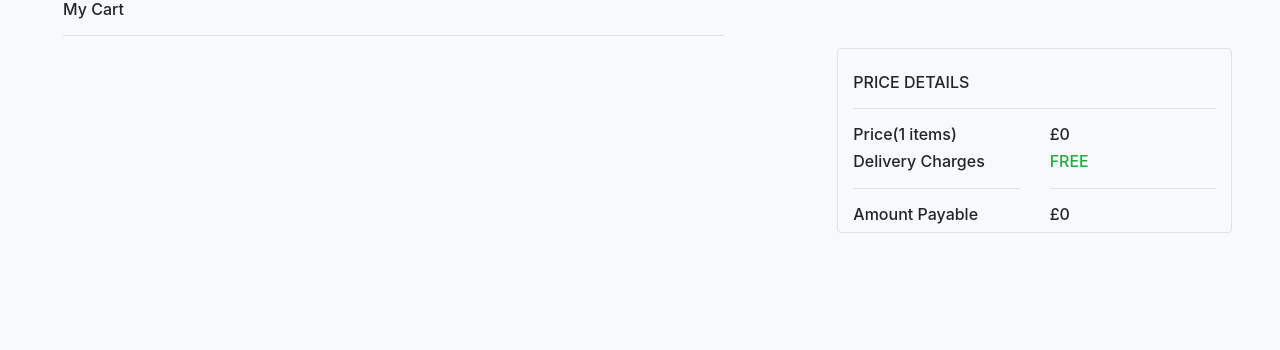
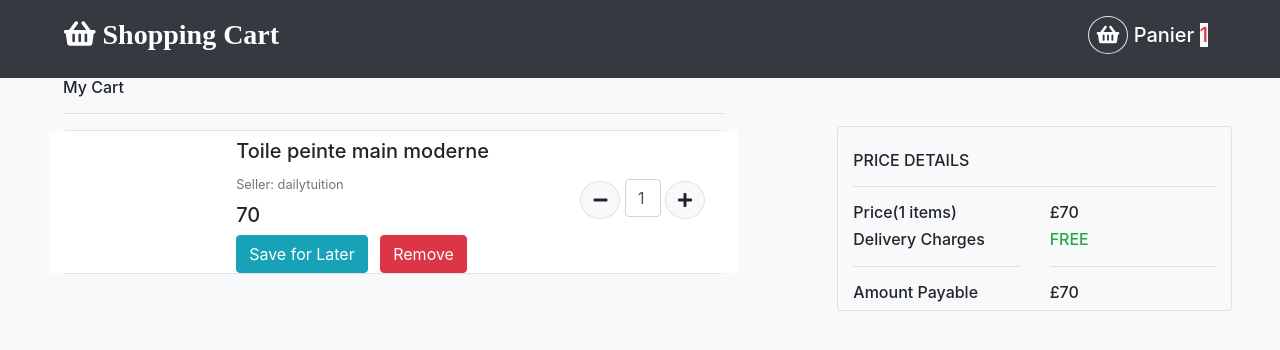
Before and after one commit to kassim0/ECE_Commerce, a PHP site: page /cart-component/cart.php in a window 1280 px wide. Shown: the top 350 px of the page. Run offline with PHP 8.4, Linux system fonts and the light colour scheme; data comes from the database, SQL or seed files in the repository; tables that the repository leaves empty or names only in its code hold one stand-in row (values such as "Sample post"); data that the repository does not hold is empty; some libraries are stand-ins or nearby versions.

Commit message:
adding cart functionality

```diff
--- a/cart-component/cart.php
+++ b/cart-component/cart.php
@@ -8,13 +8,7 @@ $itemCount = count($cartArticles);
 
 if (isset($_POST['remove'])) {
 	if ($_GET['action'] == 'remove') {
-		foreach ($_SESSION['cart'] as $key => $value) {
-			if ($value['product_id'] == $_GET['id']) {
-				unset($_SESSION['cart'][$key]);
-				echo "<script>alert('Product has been Removed...!')</script>";
-				echo "<script>window.location ='cart.php'</script>";
-			}
-		}
+		removeProductFromCart($_GET['id'], 1);
 	}
 }
 
@@ -51,6 +45,9 @@ if (isset($_POST['remove'])) {
 
 <body class="bg-light">
 
+	<?php
+	require_once('header.php');
+	?>
 	<div class="container-fluid">
 		<div class="row px-5">
 			<div class="col-md-7">
@@ -63,8 +60,8 @@ if (isset($_POST['remove'])) {
 					$total = 0;
 
 					if (count($cartArticles) > 0) {
-						foreach ($Articles as $article) {
-							component($article->nom, $article->prix, $article->image, $article->id);
+						foreach ($cartArticles as $article) {
+							cartElement($article->nom, $article->prix, $article->image, $article->id);
 							$total = $total + $article->prix;
 						}
 					} else {
--- a/cart-component/component.php
+++ b/cart-component/component.php
@@ -40,7 +40,7 @@ function component($productname, $productprice, $productimg, $productid)
 }
 
 
-function cartElement($productimg, $productname, $productprice, $productid)
+function cartElement( $productname, $productprice, $productImage, $productid)
 {
 	$element = "
 
@@ -48,7 +48,6 @@ function cartElement($productimg, $productname, $productprice, $productid)
 				<div class=\"border rounded\">
 					<div class=\"row bg-white\">
 						<div class=\"col-md-3 pl-0\">
-							<img src=$productimg alt=\"img1\" class=\"img-fluid\">
 						</div>
 						<div class=\"col-md-6\">
 							<h5 class=\"pt-2\">$productname</h5>
@@ -56,6 +55,7 @@ function cartElement($productimg, $productname, $productprice, $productid)
 							<h5 class=\"pt-2\">$productprice</h5>
 							<button type=\"submit\" class=\"btn btn-info\">Save for Later</button>
 							<button type=\"submit\" class=\"btn btn-danger mx-2\" name=\"remove\">Remove</button>
+							<input type='hidden' name='product_id' value='$productid'>
 						</div>
 						<div class=\"col-md-3 py-5\">
 							<div>
--- /dev/null
+++ b/cart-component/header.php
@@ -0,0 +1,34 @@
+<?php
+$cartArticles = selectCartProductForUser(1);
+$itemCount = count($cartArticles);
+?>
+
+<header id="header">
+	<nav class="navbar navbar-expand-lg navbar-dark bg-dark">
+		<a href="../Acceuil.php" class="navbar-brand">
+			<h3 class="px-5">
+				<i class="fas fa-shopping-basket"> Shopping Cart</i>
+			</h3>
+		</a>
+		<button class="navbar-toggler" type="button" data-toggle="collapse" data-target="#navbarNavAltMarkup" aria-controls="navbarNavAltMarkup" aria-expanded="false" aria-label="Toggle navigation">
+			<span class="navbar-toggler-icon"></span>
+		</button>
+
+		<div class="collapse navbar-collapse" id="navbarNavAltMarkup">
+			<div class="mr-auto"></div>
+			<div class="navbar-nav">
+				<a href="cart.php" class="nav-item nav-link active">
+					<h5 class="px-5 cart">
+						<i class="fas fa-shopping-basket border rounded-circle p-2 "></i> Panier
+						<?php
+
+						echo "<span id=\"cart_count\" class=\"text-danger bg-light\">$itemCount</span>";
+
+						?>
+					</h5>
+				</a>
+			</div>
+		</div>
+
+	</nav>
+</header>
--- a/compte1.php
+++ b/compte1.php
@@ -44,7 +44,7 @@ session_start();
                 <li class="nav-item"><a class="nav-link" href="Acceuil.php">Accueil</a></li>
                 <li class="nav-item"><a class="nav-link" href="parcourir.php">Tout Parcourir</a></li>
                 <li class="nav-item"><a class="nav-link" href="Notif.php">Notifications</a></li>
-                <li class="nav-item"><a class="nav-link" href="Panier.php">Panier</a></li>
+                <li class="nav-item"><a class="nav-link" href="cart-component/cart.php">Panier</a></li>
                 <li class="nav-item"><a class="nav-link" href="index2.php">Votre Compte</a></li>
             </ul>
         </div>
--- a/configuration/commandes.php
+++ b/configuration/commandes.php
@@ -31,6 +31,17 @@ function selectCartProductForUser($authenticatedPersonId)
 	}
 }
 
+function removeProductFromCart($productId, $userId)
+{
+	if (require("connexion.php")) {
+		$var = $access->prepare("DELETE FROM panier WHERE id_article = $productId AND id_acheteur = $userId");
+		$var->execute();
+		$data = $var->fetchAll(PDO::FETCH_OBJ);
+		$var->closeCursor();
+		return $data;
+	}
+}
+
 function afficher()
 {
 	if (require("connexion.php")) {
--- a/connexion1.php
+++ b/connexion1.php
@@ -42,7 +42,7 @@ session_start();
                 <li class="nav-item"><a class="nav-link" href="Acceuil.php">Accueil</a></li>
                 <li class="nav-item"><a class="nav-link" href="parcourir.php">Tout Parcourir</a></li>
                 <li class="nav-item"><a class="nav-link" href="Notif.php">Notifications</a></li>
-                <li class="nav-item"><a class="nav-link" href="Panier.php">Panier</a></li>
+                <li class="nav-item"><a class="nav-link" href="cart-component/cart.php">Panier</a></li>
                 <li class="nav-item"><a class="nav-link" href="index2.php">Votre Compte</a></li>
             </ul>
         </div>
--- a/index.php
+++ b/index.php
@@ -38,7 +38,7 @@ session_start();
 				<li class="nav-item"><a class="nav-link" href="Acceuil.php">Accueil</a></li>
 				<li class="nav-item"><a class="nav-link" href="parcourir.php">Tout Parcourir</a></li>
 				<li class="nav-item"><a class="nav-link" href="Notif.php">Notifications</a></li>
-				<li class="nav-item"><a class="nav-link" href="Panier.php">Panier</a></li>
+				<li class="nav-item"><a class="nav-link" href="cart-component/cart.php">Panier</a></li>
 				<li class="nav-item"><a class="nav-link" href="index2.php">Votre Compte</a></li>
 			</ul>
 		</div>
--- a/index2.php
+++ b/index2.php
@@ -42,7 +42,7 @@ session_start();
                 <li class="nav-item"><a class="nav-link" href="Acceuil.php">Accueil</a></li>
                 <li class="nav-item"><a class="nav-link" href="parcourir.php">Tout Parcourir</a></li>
                 <li class="nav-item"><a class="nav-link" href="Notif.php">Notifications</a></li>
-                <li class="nav-item"><a class="nav-link" href="Panier.php">Panier</a></li>
+                <li class="nav-item"><a class="nav-link" href="cart-component/cart.php">Panier</a></li>
                 <li class="nav-item"><a class="nav-link" href="index2.php">Votre Compte</a></li>
             </ul>
         </div>
--- a/informations.php
+++ b/informations.php
@@ -41,7 +41,7 @@ session_start();
                 <li class="nav-item"><a class="nav-link" href="Acceuil.php">Accueil</a></li>
                 <li class="nav-item"><a class="nav-link" href="parcourir.php">Tout Parcourir</a></li>
                 <li class="nav-item"><a class="nav-link" href="Notifications.php">Notifications</a></li>
-                <li class="nav-item"><a class="nav-link" href="Panier.php">Panier</a></li>
+                <li class="nav-item"><a class="nav-link" href="cart-component/cart.php">Panier</a></li>
                 <li class="nav-item"><a class="nav-link" href="index2.php">Votre Compte</a></li>
             </ul>
         </div>
--- a/parcourir.php
+++ b/parcourir.php
@@ -14,12 +14,6 @@ if (isset($_POST['add'])) {
 		echo "<script>alert('Product is already added in the cart..!')</script>";
 		echo "<script>window.location = 'index.php'</script>";
 	} else {
-		$count = count($_SESSION['cart']);
-		$item_array = array(
-			'product_id' => $_POST['product_id']
-		);
-
-		$_SESSION['cart'][$count] = $item_array;
 		addProductToCart($_POST['product_id'], 1);
 		//print_r($_SESSION['cart']);
 	}
--- a/parcourir2.php
+++ b/parcourir2.php
@@ -34,7 +34,7 @@ $Articles = afficher();
 				<li class="nav-item"><a class="nav-link" href="Acceuil.php">Accueil</a></li>
 				<li class="nav-item"><a class="nav-link" href="parcourir.php">Tout Parcourir</a></li>
 				<li class="nav-item"><a class="nav-link" href="Notif.php">Notifications</a></li>
-				<li class="nav-item"><a class="nav-link" href="Panier.php">Panier</a></li>
+				<li class="nav-item"><a class="nav-link" href="cart-component/cart.php">Panier</a></li>
 				<li class="nav-item"><a class="nav-link" href="index2.php">Votre Compte</a></li>
 			</ul>
 		</div>
```
Also changed, not shown: attentevendeur1.php (+6 -3 lines).
